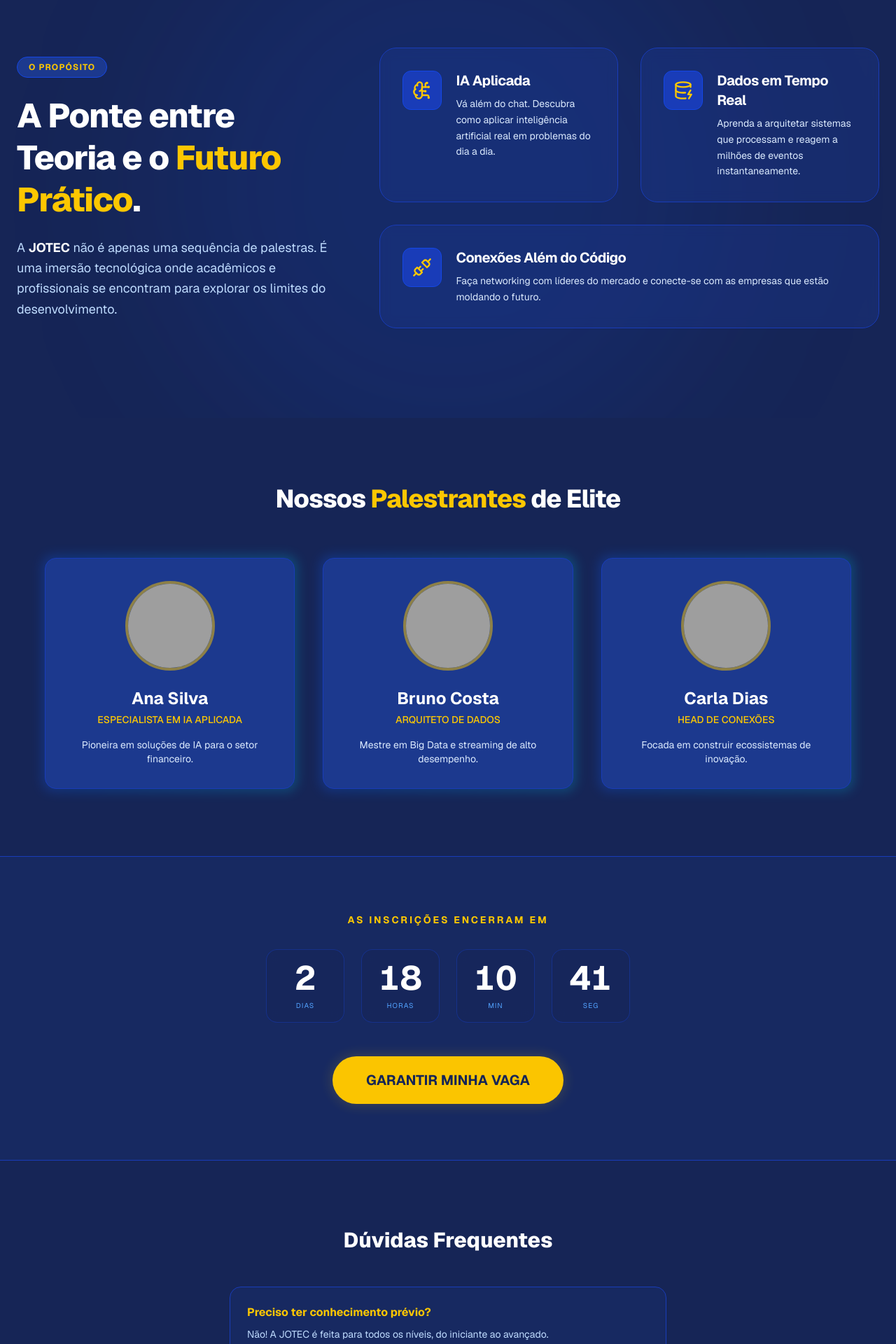
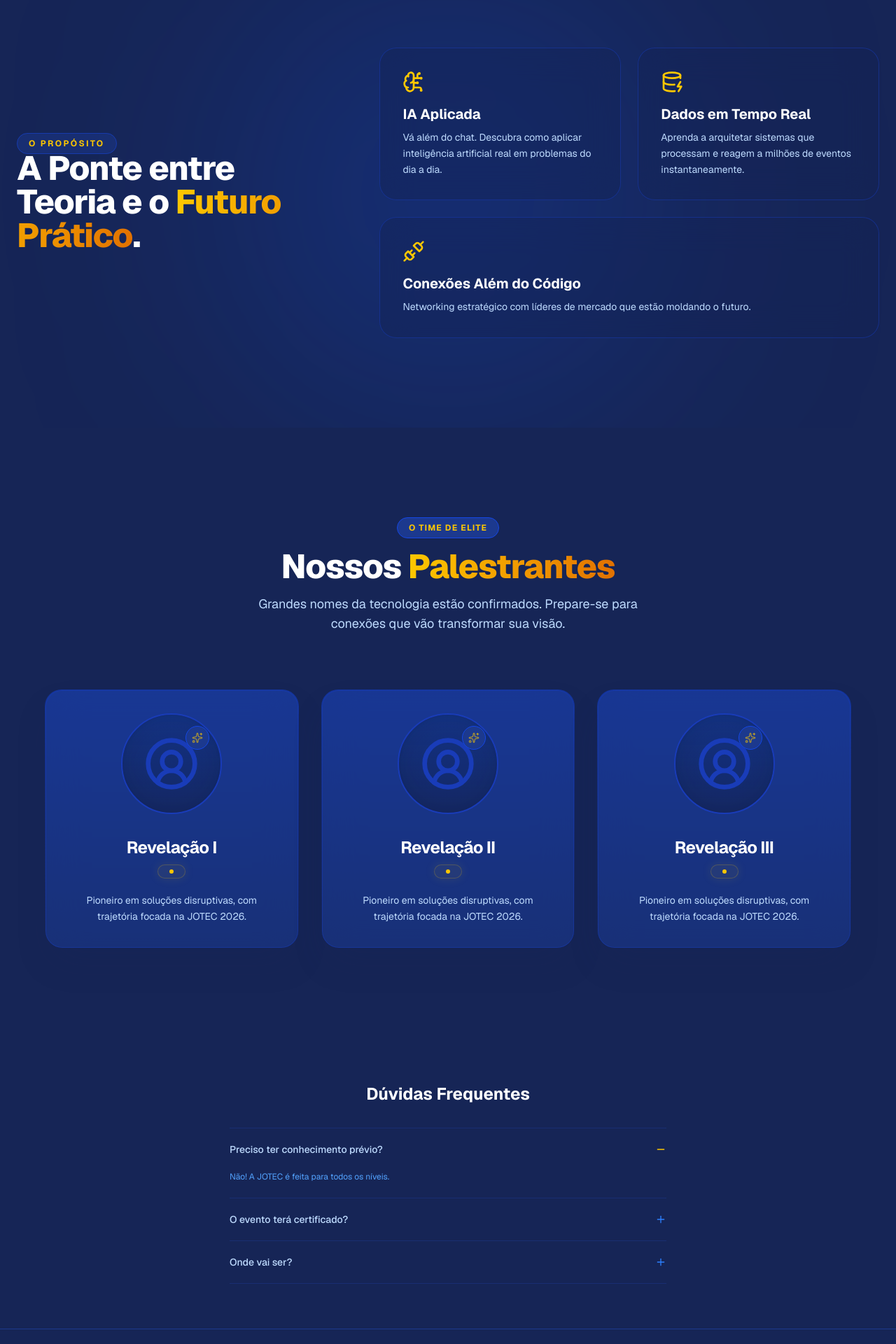
Before and after one commit to bragaDev751/jotec-2026, a Next.js app: page / in a window 1280 px wide. Shown: the part 780-2700 px from the top of the page at 70% size. Built offline with nearby package versions, Linux system fonts and the light colour scheme; grey boxes are pictures that could not be loaded.

Commit message:
feat: design finalizado, sistema de silhuetas e navbar ajustada

```diff
--- a/src/app/page.tsx
+++ b/src/app/page.tsx
@@ -2,7 +2,6 @@ import Navbar from "@/components/Navbar";
 import Hero from "@/components/Hero";
 import About from "@/components/About";
 import Speakers from "@/components/Speakers";
-import Countdown from "@/components/Countdown";
 import StickyCTA from "@/components/StickyCTA";
 import FAQ from "@/components/FAQ";
 import Reveal from "@/components/Reveal";
@@ -16,7 +15,6 @@ export default function Home() {
         <Hero />
         <Reveal><About /></Reveal>
         <Reveal><Speakers /></Reveal>
-        <Reveal><Countdown /></Reveal>
         <Reveal><FAQ /></Reveal>
         <StickyCTA />
       </div>
--- a/src/components/About.jsx
+++ b/src/components/About.jsx
@@ -1,69 +1,38 @@
-
+"use client";
 import { BrainCircuit, DatabaseZap, Unplug } from 'lucide-react';
+import { motion } from 'framer-motion';
 
 const features = [
-  {
-    icon: BrainCircuit,
-    title: "IA Aplicada",
-    description: "Vá além do chat. Descubra como aplicar inteligência artificial real em problemas do dia a dia."
-  },
-  {
-    icon: DatabaseZap,
-    title: "Dados em Tempo Real",
-    description: "Aprenda a arquitetar sistemas que processam e reagem a milhões de eventos instantaneamente."
-  },
-  {
-    icon: Unplug,
-    title: "Conexões Além do Código",
-    description: "Faça networking com líderes do mercado e conecte-se com as empresas que estão moldando o futuro."
-  }
+  { icon: BrainCircuit, title: "IA Aplicada", description: "Vá além do chat. Descubra como aplicar inteligência artificial real em problemas do dia a dia." },
+  { icon: DatabaseZap, title: "Dados em Tempo Real", description: "Aprenda a arquitetar sistemas que processam e reagem a milhões de eventos instantaneamente." },
+  { icon: Unplug, title: "Conexões Além do Código", description: "Networking estratégico com líderes de mercado que estão moldando o futuro." }
 ];
 
 export default function About() {
   return (
-    <section id="sobre" className="relative py-32 px-6 bg-blue-1000 overflow-hidden">
-      {/* Elemento Visual de Fundo: Gradiente Radial para Profundidade */}
-      <div className="absolute top-1/2 left-1/2 -translate-x-1/2 -translate-y-1/2 w-[800px] h-[800px] bg-blue-600/10 rounded-full blur-[120px] pointer-events-none" />
+    <section id="sobre" className="relative py-32 px-6 overflow-hidden">
+      <div className="absolute top-1/2 left-1/2 -translate-x-1/2 -translate-y-1/2 w-[600px] h-[600px] bg-blue-600/20 rounded-full blur-[150px] pointer-events-none" />
 
       <div className="max-w-7xl mx-auto relative z-10">
         <div className="grid grid-cols-1 lg:grid-cols-5 gap-16 items-center">
-
-          {/* Coluna de Texto (Ocupa 2/5 do grid no Desktop) */}
           <div className="lg:col-span-2 space-y-6 text-center lg:text-left">
-            <span className="inline-block bg-blue-900 border border-blue-700 text-yellow-400 text-xs font-bold px-4 py-1.5 rounded-full uppercase tracking-widest">
-              O PROPÓSITO
-            </span>
-            <h2 className="text-4xl md:text-5xl font-extrabold text-white leading-tight tracking-tight">
-              A Ponte entre Teoria e o <span className="text-yellow-400">Futuro Prático</span>.
-            </h2>
-            <p className="text-lg text-blue-200 leading-relaxed max-w-2xl mx-auto lg:mx-0">
-              A <strong className="text-white">JOTEC</strong> não é apenas uma sequência de palestras. É uma imersão tecnológica onde acadêmicos e profissionais se encontram para explorar os limites do desenvolvimento.
-            </p>
+            <span className="text-yellow-400 font-bold tracking-[0.2em] text-xs uppercase bg-blue-900/50 px-4 py-1.5 rounded-full border border-blue-700/50">O Propósito</span>
+            <h2 className="text-4xl md:text-5xl font-extrabold text-white tracking-tight">A Ponte entre Teoria e o <span className="text-transparent bg-clip-text bg-gradient-to-r from-yellow-400 to-amber-600">Futuro Prático</span>.</h2>
           </div>
 
-          <div className="lg:col-span-3 grid grid-cols-1 md:grid-cols-2 gap-8">
-            {features.map((feature, index) => (
-              <div
-                key={index}
-                className={`group bg-blue-900/40 p-8 rounded-3xl border border-blue-800 backdrop-blur-sm transition-all duration-300 hover:border-yellow-400/50 hover:-translate-y-1 hover:shadow-2xl hover:shadow-yellow-400/10 ${index === 2 ? 'md:col-span-2' : ''}`}
+          <div className="lg:col-span-3 grid grid-cols-1 md:grid-cols-2 gap-6">
+            {features.map((feature, i) => (
+              <motion.div
+                whileHover={{ y: -5 }}
+                key={i}
+                className={`bg-blue-950/40 p-8 rounded-3xl border border-blue-800/50 backdrop-blur-xl hover:border-yellow-400/30 transition-all ${i === 2 ? 'md:col-span-2' : ''}`}
               >
-                <div className="flex items-start gap-5">
-                  <div className="flex-shrink-0 w-14 h-14 bg-blue-800 rounded-xl flex items-center justify-center border border-blue-700 group-hover:bg-yellow-400 transition-colors">
-                    <feature.icon className="w-7 h-7 text-yellow-400 group-hover:text-blue-950 transition-colors" />
-                  </div>
-                  <div>
-                    <h4 className="text-xl font-bold text-white mb-2 tracking-tight group-hover:text-yellow-400 transition-colors">
-                      {feature.title}
-                    </h4>
-                    <p className="text-sm text-blue-100 leading-relaxed">
-                      {feature.description}
-                    </p>
-                  </div>
-                </div>
-              </div>
+                <feature.icon className="w-8 h-8 text-yellow-400 mb-4" />
+                <h4 className="text-xl font-bold text-white mb-2">{feature.title}</h4>
+                <p className="text-blue-200 text-sm leading-relaxed">{feature.description}</p>
+              </motion.div>
             ))}
           </div>
-
         </div>
       </div>
     </section>
--- a/src/components/Countdown.tsx
+++ b/src/components/Countdown.tsx
@@ -2,14 +2,11 @@
 import { useState, useEffect } from "react";
 
 export default function Countdown() {
-  const eventDate = new Date("2026-04-25T08:00:00");
   const [timeLeft, setTimeLeft] = useState({ days: 0, hours: 0, minutes: 0, seconds: 0 });
 
   useEffect(() => {
     const timer = setInterval(() => {
-      const now = new Date();
-      const difference = eventDate.getTime() - now.getTime();
-
+      const difference = new Date("2026-04-25T08:00:00").getTime() - new Date().getTime();
       if (difference > 0) {
         setTimeLeft({
           days: Math.floor(difference / (1000 * 60 * 60 * 24)),
@@ -23,31 +20,21 @@ export default function Countdown() {
   }, []);
 
   return (
-    <section className="py-20 px-6 bg-blue-900/20 border-y border-blue-800">
+    <section className="py-20 px-6 bg-blue-950/50 border-y border-blue-900">
       <div className="max-w-4xl mx-auto text-center">
-        <h3 className="text-sm font-bold text-yellow-400 mb-8 uppercase tracking-[0.2em]">
-          As inscrições encerram em
-        </h3>
+        <h3 className="text-blue-400 font-bold mb-10 uppercase tracking-[0.3em] text-xs">O contador não para</h3>
 
-        <div className="flex justify-center gap-3 md:gap-6 mb-12">
-          {[
-            { label: "Dias", value: timeLeft.days },
-            { label: "Horas", value: timeLeft.hours },
-            { label: "Min", value: timeLeft.minutes },
-            { label: "Seg", value: timeLeft.seconds },
-          ].map((item) => (
-            <div key={item.label} className="bg-blue-950/50 p-4 rounded-2xl border border-blue-800/50 w-20 md:w-28 backdrop-blur-sm">
-              <div className="text-3xl md:text-5xl font-bold text-white tabular-nums">{item.value}</div>
-              <div className="text-[10px] text-blue-400 uppercase mt-2 tracking-widest">{item.label}</div>
+        <div className="flex justify-center gap-4 mb-12">
+          {Object.entries(timeLeft).map(([label, value]) => (
+            <div key={label} className="relative bg-blue-900/30 p-4 rounded-2xl border border-blue-800 w-20 md:w-28 overflow-hidden">
+              <div className="absolute inset-0 bg-gradient-to-b from-blue-600/10 to-transparent" />
+              <div className="text-3xl md:text-5xl font-mono font-bold text-white relative z-10">{value}</div>
+              <div className="text-[10px] text-blue-400 uppercase mt-1 tracking-widest relative z-10">{label}</div>
             </div>
           ))}
         </div>
 
-        <a
-          href="https://doity.com.br/seu-link-aqui"
-          target="_blank"
-          className="inline-block bg-yellow-400 hover:bg-white text-blue-950 font-bold py-5 px-12 rounded-full text-xl shadow-[0_0_20px_rgba(250,204,21,0.2)] hover:shadow-[0_0_40px_rgba(250,204,21,0.4)] transition-all duration-300 animate-pulse hover:animate-none"
-        >
+        <a href="https://doity.com.br/jotec--jornada-de-tecnologia-dos-academicos-de-sistemas-de-informacao-1" target="_blank" className="bg-yellow-400 text-blue-950 font-bold py-5 px-12 rounded-full shadow-[0_0_30px_rgba(250,204,21,0.2)] hover:shadow-[0_0_50px_rgba(250,204,21,0.4)] transition-all animate-pulse">
           GARANTIR MINHA VAGA
         </a>
       </div>
--- a/src/components/FAQ.tsx
+++ b/src/components/FAQ.tsx
@@ -1,25 +1,46 @@
+"use client";
+import { useState } from "react";
+import { Plus, Minus } from "lucide-react";
+import { motion, AnimatePresence } from "framer-motion";
+
 const faqs = [
-  { q: "Preciso ter conhecimento prévio?", a: "Não! A JOTEC é feita para todos os níveis, do iniciante ao avançado." },
-  { q: "O evento terá certificado?", a: "Sim, todos os participantes que confirmarem presença receberão certificado de horas complementares." },
-  { q: "Onde vai ser?", a: "O evento será realizado no [Local] e também transmitido online." },
+  { q: "Preciso ter conhecimento prévio?", a: "Não! A JOTEC é feita para todos os níveis." },
+  { q: "O evento terá certificado?", a: "Sim, emitiremos certificado oficial de horas." },
+  { q: "Onde vai ser?", a: "No [Local] e com transmissão ao vivo." },
 ];
 
 export default function FAQ() {
+  const [openIndex, setOpenIndex] = useState<number | null>(0);
+
   return (
-    <section className="py-24 px-6 max-w-2xl mx-auto">
-      <h2 className="text-3xl font-extrabold text-center mb-12 text-white">Dúvidas Frequentes</h2>
-      <div className="space-y-4">
+    <section id="faq" className="py-16 px-6 max-w-2xl mx-auto">
+      <h2 className="text-2xl font-bold text-white mb-8 text-center">Dúvidas Frequentes</h2>
+      <div className="border-t border-blue-900/50">
         {faqs.map((item, i) => (
-          <div
-            key={i}
-            className="group bg-blue-900/20 p-6 rounded-2xl border border-blue-800 transition-all duration-300 hover:border-yellow-400/30 hover:bg-blue-900/40"
-          >
-            <h4 className="font-bold text-yellow-400 mb-2 group-hover:text-yellow-300 transition-colors">
-              {item.q}
-            </h4>
-            <p className="text-sm text-blue-200 leading-relaxed">
-              {item.a}
-            </p>
+          <div key={i} className="border-b border-blue-900/50">
+            <button
+              onClick={() => setOpenIndex(openIndex === i ? null : i)}
+              className="w-full py-5 text-left flex justify-between items-center group"
+            >
+              <span className="text-sm font-medium text-blue-200 group-hover:text-yellow-400 transition-colors">
+                {item.q}
+              </span>
+              {openIndex === i ? <Minus className="w-4 h-4 text-yellow-400" /> : <Plus className="w-4 h-4 text-blue-500" />}
+            </button>
+            <AnimatePresence>
+              {openIndex === i && (
+                <motion.div
+                  initial={{ height: 0, opacity: 0 }}
+                  animate={{ height: 'auto', opacity: 1 }}
+                  exit={{ height: 0, opacity: 0 }}
+                  className="overflow-hidden"
+                >
+                  <p className="pb-5 text-xs text-blue-400 leading-relaxed">
+                    {item.a}
+                  </p>
+                </motion.div>
+              )}
+            </AnimatePresence>
           </div>
         ))}
       </div>
--- a/src/components/Navbar.jsx
+++ b/src/components/Navbar.jsx
@@ -6,27 +6,38 @@ export default function Navbar() {
   const [isOpen, setIsOpen] = useState(false);
 
   return (
-    <nav className="fixed w-full z-50 top-0 bg-blue-950/80 backdrop-blur-md border-b border-blue-800">
+    <nav className="fixed w-full z-50 top-0 bg-blue-950/60 backdrop-blur-xl border-b border-white/10">
       <div className="max-w-6xl mx-auto px-6 py-4 flex justify-between items-center">
-        <span className="text-xl font-bold text-yellow-400 tracking-tighter">VIII JOTEC</span>
+        <span className="text-xl font-bold text-transparent bg-clip-text bg-gradient-to-r from-yellow-400 to-amber-600 tracking-tighter">
+          VIII JOTEC
+        </span>
 
         <div className="hidden md:flex gap-8 text-sm font-medium items-center">
-          <a href="#sobre" className="hover:text-yellow-400 transition-colors">Sobre</a>
-          <a href="#palestrantes" className="hover:text-yellow-400 transition-colors">Palestrantes</a>
-          <a href="https://doity.com.br/seu-link-aqui" className="bg-yellow-400 text-blue-950 px-4 py-2 rounded-full font-bold hover:scale-105 transition-transform">
+          <a href="#sobre" className="text-blue-200 hover:text-yellow-400 transition-colors">Sobre</a>
+          <a href="#palestrantes" className="text-blue-200 hover:text-yellow-400 transition-colors">Palestrantes</a>
+          <a href="#faq" className="text-blue-200 hover:text-yellow-400 transition-colors">FAQ</a>
+          <a href="https://doity.com.br/jotec--jornada-de-tecnologia-dos-academicos-de-sistemas-de-informacao-1" className="bg-yellow-400 text-blue-950 px-5 py-2 rounded-full font-bold hover:bg-white hover:scale-105 transition-all">
             Inscrever-se
           </a>
         </div>
 
-        <button className="md:hidden text-white" onClick={() => setIsOpen(!isOpen)}>
+        <button className="md:hidden text-white p-2" onClick={() => setIsOpen(!isOpen)}>
           {isOpen ? <X /> : <Menu />}
         </button>
       </div>
 
       {isOpen && (
-        <div className="md:hidden bg-blue-950 border-b border-blue-800 p-6 flex flex-col gap-4">
-          <a href="#sobre" onClick={() => setIsOpen(false)} className="text-lg">Sobre</a>
-          <a href="#palestrantes" onClick={() => setIsOpen(false)} className="text-lg">Palestrantes</a>
+        <div className="md:hidden bg-blue-950/95 backdrop-blur-md border-b border-blue-800 p-6 flex flex-col gap-6 text-center animate-in slide-in-from-top-4">
+          <a href="#sobre" onClick={() => setIsOpen(false)} className="text-lg text-white hover:text-yellow-400">Sobre</a>
+          <a href="#palestrantes" onClick={() => setIsOpen(false)} className="text-lg text-white hover:text-yellow-400">Palestrantes</a>
+          <a href="#faq" onClick={() => setIsOpen(false)} className="text-lg text-white hover:text-yellow-400">FAQ</a>
+          <a
+            href="https://doity.com.br/jotec--jornada-de-tecnologia-dos-academicos-de-sistemas-de-informacao-1"
+            onClick={() => setIsOpen(false)}
+            className="bg-yellow-400 text-blue-950 py-3 rounded-full font-bold"
+          >
+            Inscrever-se
+          </a>
         </div>
       )}
     </nav>
--- a/src/components/Reveal.tsx
+++ b/src/components/Reveal.tsx
@@ -4,10 +4,10 @@ import { motion } from "framer-motion";
 export default function Reveal({ children }: { children: React.ReactNode }) {
   return (
     <motion.div
-      initial={{ opacity: 0, y: 20 }}
+      initial={{ opacity: 0, y: 30 }}
       whileInView={{ opacity: 1, y: 0 }}
-      transition={{ duration: 0.5 }}
-      viewport={{ once: true }}
+      viewport={{ once: true, margin: "-100px" }}
+      transition={{ duration: 0.6, ease: "easeOut" }}
     >
       {children}
     </motion.div>
--- a/src/components/Speakers.tsx
+++ b/src/components/Speakers.tsx
@@ -1,31 +1,64 @@
-import Image from 'next/image';
+"use client";
+import { UserCircle2, Sparkles } from 'lucide-react';
+import { motion } from 'framer-motion';
 
 const speakers = [
-  { id: 1, name: 'Ana Silva', title: 'Especialista em IA Aplicada', image: 'https://images.unsplash.com/photo-1573496359142-b8d87734a5a2?q=80&w=400', bio: 'Pioneira em soluções de IA para o setor financeiro.' },
-  { id: 2, name: 'Bruno Costa', title: 'Arquiteto de Dados', image: 'https://images.unsplash.com/photo-1568602471122-7832951cc4c5?q=80&w=400', bio: 'Mestre em Big Data e streaming de alto desempenho.' },
-  { id: 3, name: 'Carla Dias', title: 'Head de Conexões', image: 'https://images.unsplash.com/photo-1580489944761-15a19d654956?q=80&w=400', bio: 'Focada em construir ecossistemas de inovação.' },
+  { id: 1, name: 'Revelação I', title: '', isMystery: true },
+  { id: 2, name: 'Revelação II', title: '', isMystery: true },
+  { id: 3, name: 'Revelação III', title: '', isMystery: true },
 ];
 
 export default function Speakers() {
   return (
-    <section id="palestrantes" className="py-24 px-6 bg-blue-1000">
+    <section id="palestrantes" className="py-32 px-6 bg-blue-950/20">
       <div className="max-w-6xl mx-auto">
-        <h2 className="text-4xl font-extrabold mb-16 text-center text-white tracking-tight">
-          Nossos <span className="text-yellow-400">Palestrantes</span> de Elite
-        </h2>
-        <div className="grid grid-cols-1 sm:grid-cols-2 lg:grid-cols-3 gap-10">
+        <div className="text-center mb-20 space-y-4">
+          <span className="inline-block bg-blue-900 border border-blue-700 text-yellow-400 text-xs font-bold px-4 py-1.5 rounded-full uppercase tracking-widest">
+            O TIME DE ELITE
+          </span>
+          <h2 className="text-4xl md:text-5xl font-extrabold text-white tracking-tight">
+            Nossos <span className="text-transparent bg-clip-text bg-gradient-to-r from-yellow-400 to-amber-600">Palestrantes</span>
+          </h2>
+          <p className="text-blue-200 max-w-xl mx-auto text-lg">
+            Grandes nomes da tecnologia estão confirmados. Prepare-se para conexões que vão transformar sua visão.
+          </p>
+        </div>
+
+        <div className="grid grid-cols-1 sm:grid-cols-2 lg:grid-cols-3 gap-8">
           {speakers.map((s) => (
-            <div key={s.id} className="group relative">
-              <div className="absolute -inset-1 bg-gradient-to-r from-blue-600 to-cyan-500 rounded-2xl blur opacity-25 group-hover:opacity-100 transition duration-1000" />
-              <div className="relative bg-blue-900 border border-blue-800 rounded-2xl p-8 flex flex-col items-center text-center">
-                <div className="relative w-32 h-32 rounded-full overflow-hidden mb-6 border-4 border-yellow-400/50">
-                  <Image src={s.image} alt={s.name} fill className="object-cover" />
+            <motion.div
+              key={s.id}
+              whileHover={{ y: -5 }}
+              className="group relative p-[1px] rounded-3xl bg-gradient-to-b from-blue-700/50 to-transparent hover:from-yellow-400/50 transition-all duration-500"
+            >
+              <div className="bg-blue-900/60 rounded-3xl p-8 flex flex-col items-center text-center h-full backdrop-blur-xl border border-blue-800/50 shadow-2xl shadow-blue-950/30">
+
+                <div className="relative w-36 h-36 rounded-full bg-blue-950 flex items-center justify-center mb-8 border-2 border-blue-800 shadow-inner overflow-hidden group-hover:border-yellow-400/50 transition-colors">
+
+                  <div className="absolute inset-0 bg-gradient-to-b from-blue-600/20 to-transparent animate-pulse" />
+                  <div className="absolute -inset-2 bg-blue-600/10 rounded-full blur-xl animate-pulse delay-150" />
+
+                  <UserCircle2 className="w-20 h-20 text-blue-800 relative z-10 group-hover:text-yellow-400/70 transition-colors duration-500" />
+
+                  <div className="absolute top-4 right-4 bg-blue-900 p-2 rounded-full border border-blue-700 z-20 group-hover:border-yellow-400/50">
+                    <Sparkles className="w-4 h-4 text-yellow-400/60 group-hover:text-yellow-400" />
+                  </div>
                 </div>
-                <h3 className="text-2xl font-bold text-white mb-1">{s.name}</h3>
-                <p className="text-yellow-400 font-medium mb-4 text-sm uppercase">{s.title}</p>
-                <p className="text-blue-100 text-sm">{s.bio}</p>
+
+                <h3 className="text-2xl font-bold text-white mb-2 tracking-tight group-hover:text-yellow-400 transition-colors">
+                  {s.name}
+                </h3>
+
+                <span className="inline-flex items-center gap-2 px-4 py-1.5 bg-yellow-400/5 text-yellow-400 text-xs rounded-full font-bold uppercase tracking-widest border border-yellow-400/20 shadow-[0_0_15px_rgba(250,204,21,0.1)]">
+                  <span className="w-1.5 h-1.5 rounded-full bg-yellow-400 animate-pulse" />
+                  {s.title}
+                </span>
+
+                <p className="text-blue-200 text-sm mt-5 leading-relaxed">
+                  Pioneiro em soluções disruptivas, com trajetória focada na JOTEC 2026.
+                </p>
               </div>
-            </div>
+            </motion.div>
           ))}
         </div>
       </div>
--- a/src/components/StickyCTA.tsx
+++ b/src/components/StickyCTA.tsx
@@ -1,12 +1,12 @@
 export default function StickyCTA() {
   return (
-    <div className="fixed bottom-0 left-0 w-full p-4 bg-blue-950/80 backdrop-blur-md border-t border-blue-800 md:hidden z-50">
+    <div className="fixed bottom-0 left-0 w-full p-4 bg-blue-950/80 backdrop-blur-lg border-t border-white/10 md:hidden z-50">
       <a
-        href="https://doity.com.br/seu-link-aqui"
+        href="https://doity.com.br/jotec--jornada-de-tecnologia-dos-academicos-de-sistemas-de-informacao-1"
         target="_blank"
         className="flex justify-center items-center w-full bg-yellow-400 text-blue-950 font-bold py-4 rounded-xl text-lg shadow-lg hover:bg-white transition-all"
       >
-        QUERO ME INSCREVER
+        QUERO MINHA VAGA
       </a>
     </div>
   );
```
